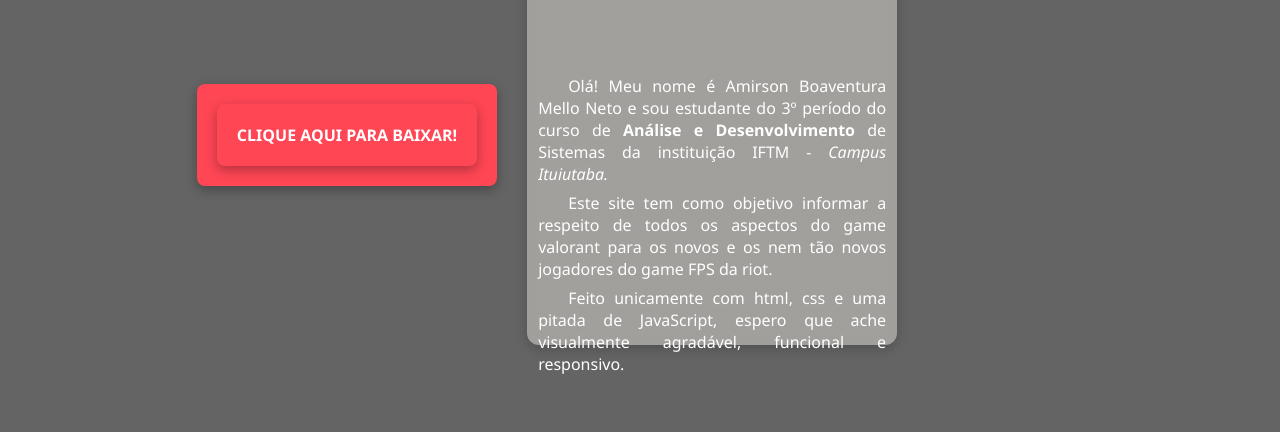
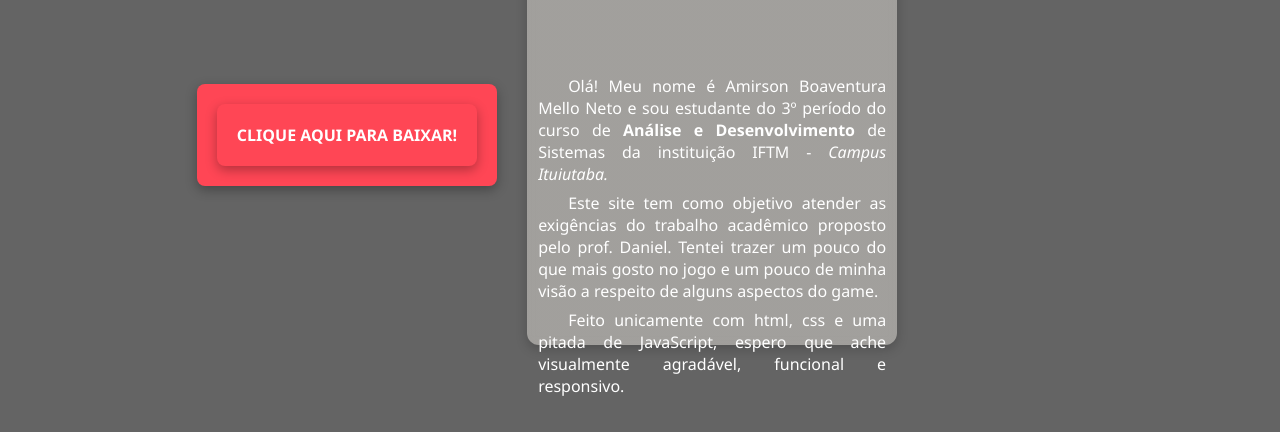
Before and after one commit to Amirson16/Valorant-Site, a plain HTML site: page index.html in a window 1280 px wide. Shown: the part 196-628 px from the top of the page. Drawn offline with Linux system fonts and the light colour scheme.

Commit message:
Update index.html

```diff
--- a/index.html
+++ b/index.html
@@ -34,7 +34,7 @@
             <h1>Guia de valorant</h1>
             <div class="paragrafo">
                 <p>Olá! Meu nome é Amirson Boaventura Mello Neto e sou estudante do 3º período do curso de <b>Análise e Desenvolvimento </b>de Sistemas da instituição IFTM - <i>Campus Ituiutaba.</i></p>
-                <p>Este site tem como objetivo informar a respeito de todos os aspectos do game valorant para os novos e os nem tão novos jogadores do game FPS da riot.</p>
+                <p>Este site tem como objetivo atender as exigências do trabalho acadêmico proposto pelo prof. Daniel. Tentei trazer um pouco do que mais gosto no jogo e um pouco de minha visão a respeito de alguns aspectos do game.</p>
                 <p>Feito unicamente com html, css e uma pitada de JavaScript, espero que ache visualmente agradável, funcional e responsivo.</p>
             </div>
         </div>
```
